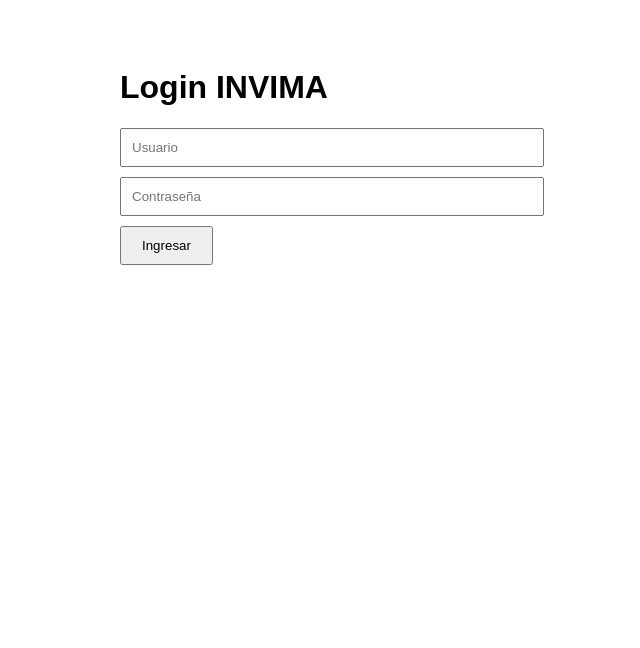
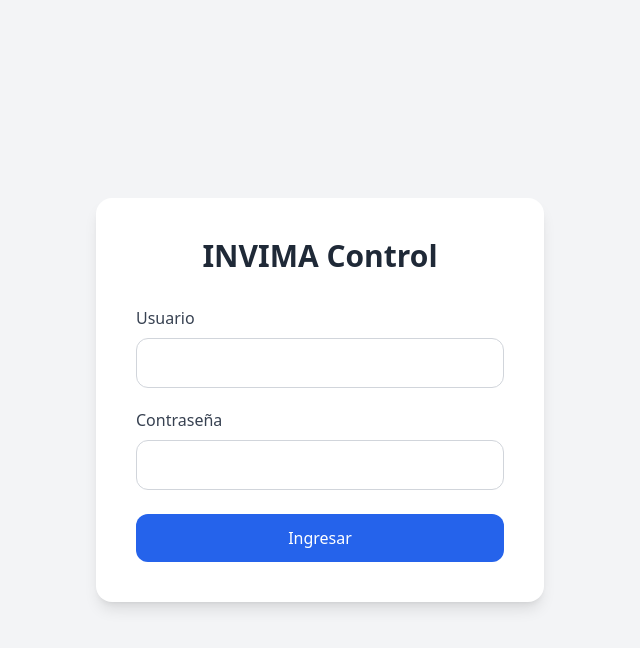
Before and after one commit to jonnathanpachon97/invima-control-system, a React (Create React App) app in the folder frontend/: page / in a window 1280 px wide. Shown: the top 648 px of the page, without its empty margins (320-960 px from the left). Built offline with nearby package versions, Linux system fonts and the light colour scheme.

Commit message:
Agrega tabla de registros y configuracion Tailwind

```diff
--- a/frontend/package.json
+++ b/frontend/package.json
@@ -37,5 +37,11 @@
       "last 1 firefox version",
       "last 1 safari version"
     ]
+  },
+  "devDependencies": {
+    "@tailwindcss/postcss": "^4.3.0",
+    "autoprefixer": "^10.5.0",
+    "postcss": "^8.5.15",
+    "tailwindcss": "^3.4.19"
   }
 }
--- /dev/null
+++ b/frontend/postcss.config.js
@@ -0,0 +1,6 @@
+module.exports = {
+  plugins: {
+    tailwindcss: {},
+    autoprefixer: {},
+  },
+}
--- a/frontend/src/components/DynamicForm.js
+++ b/frontend/src/components/DynamicForm.js
@@ -25,9 +25,8 @@
 
       alert("Registro guardado");
 
-      console.log(formData);
+    } catch (error) {
 
-    } catch (error) {
       console.error(error);
       alert("Error guardando registro");
     }
@@ -36,36 +35,59 @@
   return (
     <form onSubmit={handleSubmit}>
 
-      <h2>{template.name}</h2>
+      <h2 className="text-2xl font-semibold mb-6 text-gray-700">
+        {template.name}
+      </h2>
+
+      <div className="grid md:grid-cols-2 gap-4">
 
         {
           template.schema.map((field, index) => (
 
-          <div
-            key={index}
-            style={{ marginBottom: "15px" }}
-          >
+            <div key={index}>
 
-            <label>{field.name}</label>
-
-            <br />
+              <label className="block mb-2 text-sm font-medium text-gray-700">
+                {field.name}
+              </label>
 
               <input
                 type={field.type}
                 onChange={(e) =>
                   handleChange(field.name, e.target.value)
                 }
-              style={{
-                padding: "10px",
-                width: "300px"
-              }}
+                className="
+                  w-full
+                  border
+                  border-gray-300
+                  rounded-xl
+                  px-4
+                  py-3
+                  focus:outline-none
+                  focus:ring-2
+                  focus:ring-blue-500
+                "
               />
 
             </div>
           ))
         }
 
-      <button type="submit">
+      </div>
+
+      <button
+        type="submit"
+        className="
+          mt-6
+          bg-blue-600
+          hover:bg-blue-700
+          text-white
+          px-6
+          py-3
+          rounded-xl
+          font-medium
+          transition
+        "
+      >
         Guardar Registro
       </button>
 
--- /dev/null
+++ b/frontend/src/components/RecordsTable.js
@@ -0,0 +1,73 @@
+function RecordsTable({ records }) {
+
+  return (
+    <div className="mt-10">
+
+      <h2 className="text-2xl font-bold mb-4">
+        Registros
+      </h2>
+
+      <div className="overflow-x-auto">
+
+        <table className="w-full bg-white rounded-2xl shadow-md">
+
+          <thead className="bg-gray-100">
+
+            <tr>
+
+              <th className="text-left p-4">
+                Fecha
+              </th>
+
+              <th className="text-left p-4">
+                Datos
+              </th>
+
+            </tr>
+
+          </thead>
+
+          <tbody>
+
+            {
+              records.map((record) => (
+
+                <tr
+                  key={record.id}
+                  className="border-t"
+                >
+
+                  <td className="p-4">
+                    {record.created_at}
+                  </td>
+
+                  <td className="p-4">
+
+                    {
+                      Object.entries(record.data).map(
+                        ([key, value]) => (
+
+                          <div key={key}>
+                            <strong>{key}:</strong> {value}
+                          </div>
+                        )
+                      )
+                    }
+
+                  </td>
+
+                </tr>
+              ))
+            }
+
+          </tbody>
+
+        </table>
+
+      </div>
+
+    </div>
+  );
+}
+
+export default RecordsTable;
--- a/frontend/src/index.css
+++ b/frontend/src/index.css
@@ -1,13 +1,3 @@
-body {
-  margin: 0;
-  font-family: -apple-system, BlinkMacSystemFont, 'Segoe UI', 'Roboto', 'Oxygen',
-    'Ubuntu', 'Cantarell', 'Fira Sans', 'Droid Sans', 'Helvetica Neue',
-    sans-serif;
-  -webkit-font-smoothing: antialiased;
-  -moz-osx-font-smoothing: grayscale;
-}
-
-code {
-  font-family: source-code-pro, Menlo, Monaco, Consolas, 'Courier New',
-    monospace;
-}
+@tailwind base;
+@tailwind components;
+@tailwind utilities;
--- a/frontend/src/index.js
+++ b/frontend/src/index.js
@@ -1,6 +1,7 @@
 import React from 'react';
 import ReactDOM from 'react-dom/client';
 import App from './App';
+import './index.css';
 
 const root = ReactDOM.createRoot(document.getElementById('root'));
 root.render(
--- a/frontend/src/pages/Dashboard.js
+++ b/frontend/src/pages/Dashboard.js
@@ -2,13 +2,16 @@
 
 import api from "../services/api";
 import DynamicForm from "../components/DynamicForm";
+import RecordsTable from "../components/RecordsTable";
 
 function Dashboard() {
 
   const [templates, setTemplates] = useState([]);
+  const [records, setRecords] = useState([]);
 
   useEffect(() => {
     loadTemplates();
+    loadRecords();
   }, []);
 
   const loadTemplates = async () => {
@@ -23,23 +26,35 @@
     }
   };
 
+    const loadRecords = async () => {
+
+    try {
+
+      const response = await api.get("records/");
+      setRecords(response.data);
+
+    } catch (error) {
+      console.error(error);
+    }
+  };
+
   return (
-    <div style={{ padding: "40px" }}>
+    <div className="min-h-screen bg-gray-100 p-6">
 
-      <h1>Dashboard INVIMA</h1>
+      <div className="max-w-5xl mx-auto">
 
-      <hr />
+        <h1 className="text-4xl font-bold mb-6 text-gray-800">
+          Dashboard INVIMA
+        </h1>
+
+        <div className="grid gap-6">
 
           {
             templates.map((template) => (
 
               <div
                 key={template.id}
-            style={{
-              border: "1px solid #ccc",
-              padding: "20px",
-              marginBottom: "20px"
-            }}
+                className="bg-white rounded-2xl shadow-md p-6"
               >
 
                 <DynamicForm
@@ -52,6 +67,10 @@
           }
 
         </div>
+          <RecordsTable records={records} />
+      </div>
+
+    </div>
   );
 }
 
--- a/frontend/src/pages/Login.js
+++ b/frontend/src/pages/Login.js
@@ -1,73 +1,129 @@
 import { useState } from "react";
-import api from "../services/api";
 import { useNavigate } from "react-router-dom";
 
+import api from "../services/api";
+
 function Login() {
+
+  const navigate = useNavigate();
+
   const [username, setUsername] = useState("");
   const [password, setPassword] = useState("");
-  const navigate = useNavigate();
 
-  const handleLogin = async () => {
+  const handleLogin = async (e) => {
+
+    e.preventDefault();
+
     try {
-      const response = await api.post("token/", {
+
+      const response = await api.post(
+        "token/",
+        {
           username,
-        password,
-      });
+          password
+        }
+      );
 
-      localStorage.setItem("access", response.data.access);
-      localStorage.setItem("refresh", response.data.refresh);
+      localStorage.setItem(
+        "access",
+        response.data.access
+      );
+
+      localStorage.setItem(
+        "refresh",
+        response.data.refresh
+      );
 
       navigate("/dashboard");
 
-      console.log(response.data);
+    } catch (error) {
 
-    } catch (error) {
-      alert("Credenciales incorrectas");
       console.error(error);
+      alert("Credenciales inválidas");
     }
   };
 
   return (
-    <div style={{
-      padding: "40px",
-      fontFamily: "Arial",
-      maxWidth: "400px",
-      margin: "0 auto"
-    }}>
-      <h1>Login INVIMA</h1>
+    <div className="min-h-screen bg-gray-100 flex items-center justify-center">
+
+      <div className="bg-white p-10 rounded-2xl shadow-lg w-full max-w-md">
+
+        <h1 className="text-3xl font-bold text-gray-800 mb-8 text-center">
+          INVIMA Control
+        </h1>
+
+        <form onSubmit={handleLogin}>
+
+          <div className="mb-5">
+
+            <label className="block mb-2 text-gray-700">
+              Usuario
+            </label>
 
             <input
               type="text"
-        placeholder="Usuario"
               value={username}
               onChange={(e) => setUsername(e.target.value)}
-        style={{
-          width: "100%",
-          padding: "10px",
-          marginBottom: "10px"
-        }}
+              className="
+                w-full
+                border
+                border-gray-300
+                rounded-xl
+                px-4
+                py-3
+                focus:outline-none
+                focus:ring-2
+                focus:ring-blue-500
+              "
             />
+
+          </div>
+
+          <div className="mb-6">
+
+            <label className="block mb-2 text-gray-700">
+              Contraseña
+            </label>
 
             <input
               type="password"
-        placeholder="Contraseña"
               value={password}
               onChange={(e) => setPassword(e.target.value)}
-        style={{
-          width: "100%",
-          padding: "10px",
-          marginBottom: "10px"
-        }}
+              className="
+                w-full
+                border
+                border-gray-300
+                rounded-xl
+                px-4
+                py-3
+                focus:outline-none
+                focus:ring-2
+                focus:ring-blue-500
+              "
             />
 
+          </div>
+
           <button
-        onClick={handleLogin}
-        style={{
-          padding: "10px 20px"
-        }}
+            type="submit"
+            className="
+              w-full
+              bg-blue-600
+              hover:bg-blue-700
+              text-white
+              py-3
+              rounded-xl
+              font-medium
+              transition
+            "
           >
             Ingresar
           </button>
+
+        </form>
+
+      </div>
+
     </div>
   );
 }
--- /dev/null
+++ b/frontend/tailwind.config.js
@@ -0,0 +1,10 @@
+/** @type {import('tailwindcss').Config} */
+module.exports = {
+  content: [
+    "./src/**/*.{js,jsx,ts,tsx}",
+  ],
+  theme: {
+    extend: {},
+  },
+  plugins: [],
+}
```
Also changed, not shown: 2 other files (tests, documents, lock files or other folders). Lines whose indentation alone changed are shown as unchanged.
